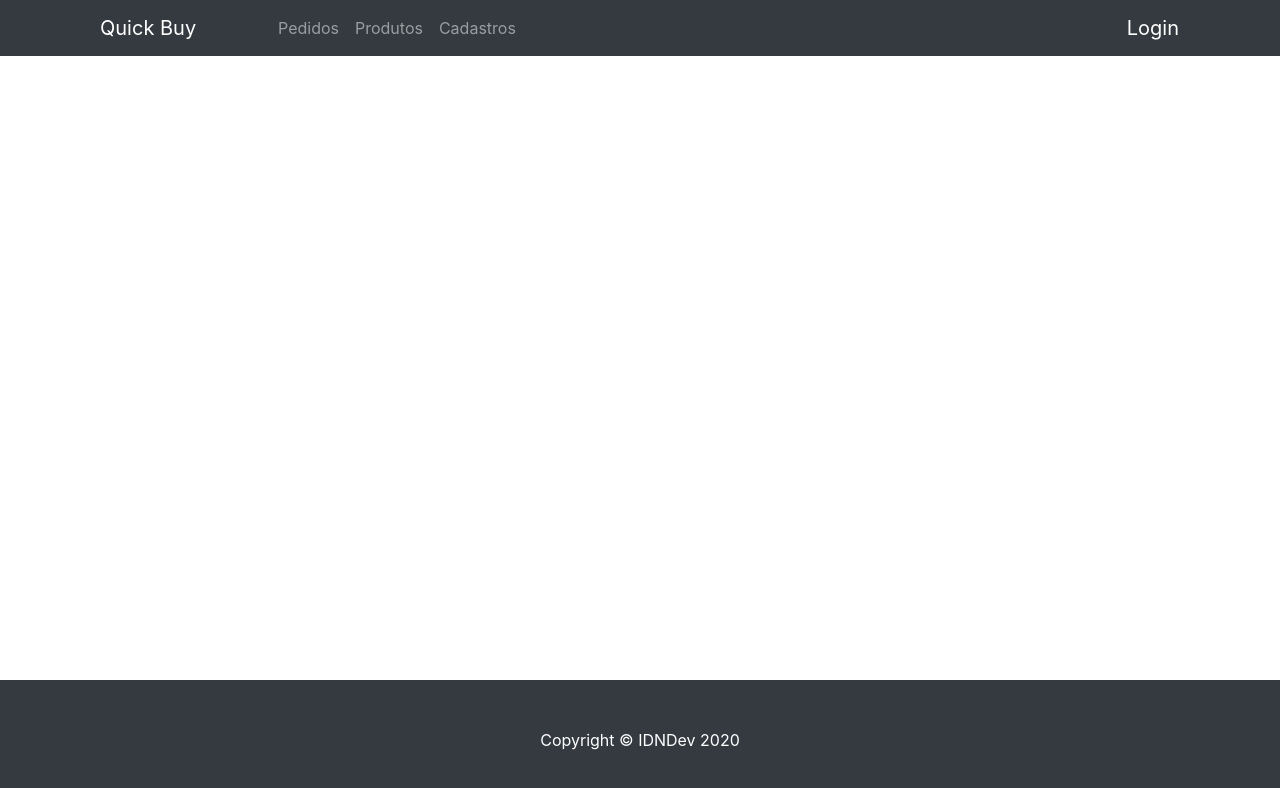
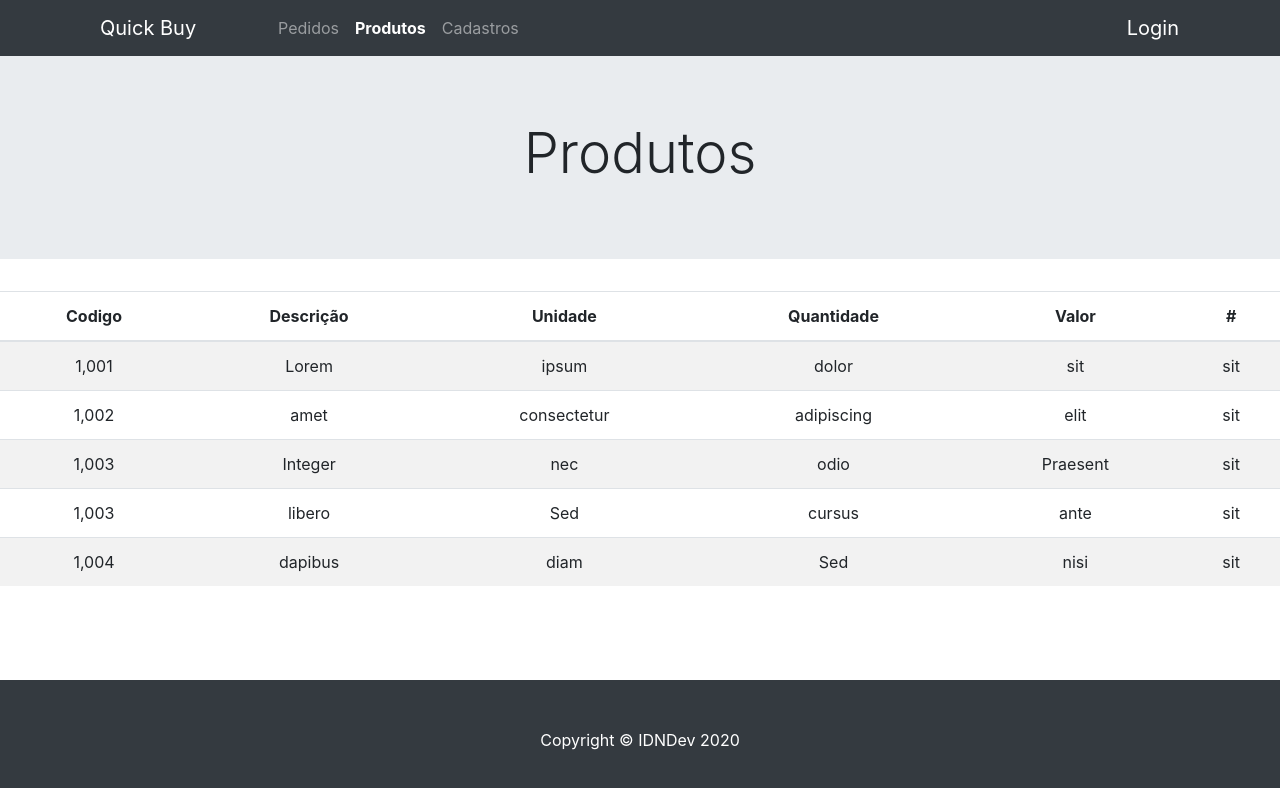
Before and after one commit to IsraelNicacio/QuickBuy, an Angular app in the folder src/SpaApp/ClientApp/: page /produto-lista in a window 1280 px wide. Before the commit this address led to /. Shown: the top 788 px of the page. Built offline with nearby package versions, Linux system fonts and the light colour scheme.

Commit message:
Adicionado componente produto-lista

```diff
--- a/src/SpaApp/ClientApp/src/app/app.component.html
+++ b/src/SpaApp/ClientApp/src/app/app.component.html
@@ -9,7 +9,7 @@
                     <a class="nav-link" href="#">Pedidos</a>
                 </li>
                 <li class="nav-item">
-                    <a class="nav-link" href="#">Produtos</a>
+                    <a class="nav-link" [routerLink]="[ '/produto-lista' ]" routerLinkActive="active">Produtos</a>
                 </li>
                 <li class="nav-item">
                     <a class="nav-link" href="#">Cadastros</a>
--- a/src/SpaApp/ClientApp/src/app/app.module.ts
+++ b/src/SpaApp/ClientApp/src/app/app.module.ts
@@ -7,12 +7,14 @@ import { AppComponent } from './app.component';
 import { HomeComponent } from './home/home/home.component';
 import { LoginComponent } from './controleAcesso/login/login.component';
 import { AppRoutingModule } from './routes/app-routing/app-routing.module';
+import { ProdutoListaComponent } from './produtos/produto-lista/produto-lista.component';
 
 @NgModule({
   declarations: [
     AppComponent,
     HomeComponent,
-    LoginComponent
+    LoginComponent,
+    ProdutoListaComponent
   ],
   imports: [
     BrowserModule,
--- /dev/null
+++ b/src/SpaApp/ClientApp/src/app/produtos/produto-lista/produto-lista.component.html
@@ -0,0 +1,61 @@
+<div class="jumbotron jumbotron-fluid">
+    <div class="container">
+        <h1 class="display-4">Produtos</h1>
+    </div>
+</div>
+<div class="table-responsive">
+    <table class="table table-striped table-sm-12">
+        <thead>
+            <tr>
+                <th>Codigo</th>
+                <th>Descrição</th>
+                <th>Unidade</th>
+                <th>Quantidade</th>
+                <th>Valor</th>
+                <th>#</th>
+            </tr>
+        </thead>
+        <tbody>
+            <tr>
+                <td>1,001</td>
+                <td>Lorem</td>
+                <td>ipsum</td>
+                <td>dolor</td>
+                <td>sit</td>
+                <td>sit</td>
+            </tr>
+            <tr>
+                <td>1,002</td>
+                <td>amet</td>
+                <td>consectetur</td>
+                <td>adipiscing</td>
+                <td>elit</td>
+                <td>sit</td>
+            </tr>
+            <tr>
+                <td>1,003</td>
+                <td>Integer</td>
+                <td>nec</td>
+                <td>odio</td>
+                <td>Praesent</td>
+                <td>sit</td>
+            </tr>
+            <tr>
+                <td>1,003</td>
+                <td>libero</td>
+                <td>Sed</td>
+                <td>cursus</td>
+                <td>ante</td>
+                <td>sit</td>
+            </tr>
+            <tr>
+                <td>1,004</td>
+                <td>dapibus</td>
+                <td>diam</td>
+                <td>Sed</td>
+                <td>nisi</td>
+                <td>sit</td>
+            </tr>
+        </tbody>
+    </table>
+</div>
--- /dev/null
+++ b/src/SpaApp/ClientApp/src/app/produtos/produto-lista/produto-lista.component.ts
@@ -0,0 +1,15 @@
+import { Component, OnInit } from '@angular/core';
+
+@Component({
+  selector: 'app-produto-lista',
+  templateUrl: './produto-lista.component.html',
+  styleUrls: ['./produto-lista.component.css']
+})
+export class ProdutoListaComponent implements OnInit {
+
+  constructor() { }
+
+  ngOnInit() {
+  }
+
+}
--- a/src/SpaApp/ClientApp/src/app/routes/app-routing/app-routing.module.ts
+++ b/src/SpaApp/ClientApp/src/app/routes/app-routing/app-routing.module.ts
@@ -1,3 +1,4 @@
+import { ProdutoListaComponent } from './../../produtos/produto-lista/produto-lista.component';
 import { LoginComponent } from './../../controleAcesso/login/login.component';
 import { HomeComponent } from './../../home/home/home.component';
 import { NgModule } from '@angular/core';
@@ -6,7 +7,9 @@ import { Routes, RouterModule } from '@angular/router';
 
 const routes: Routes = [
   { path: 'home', component: HomeComponent },
-  { path: 'login', component: LoginComponent }
+  { path: '', redirectTo: '/home', pathMatch: 'full' },
+  { path: 'login', component: LoginComponent },
+  { path: 'produto-lista', component: ProdutoListaComponent }
 ];
 
 @NgModule({
```
Also changed, not shown: src/SpaApp/ClientApp/src/app/produtos/produto-lista/produto-lista.component.css (added), 1 other file (tests, documents, lock files or other folders).
